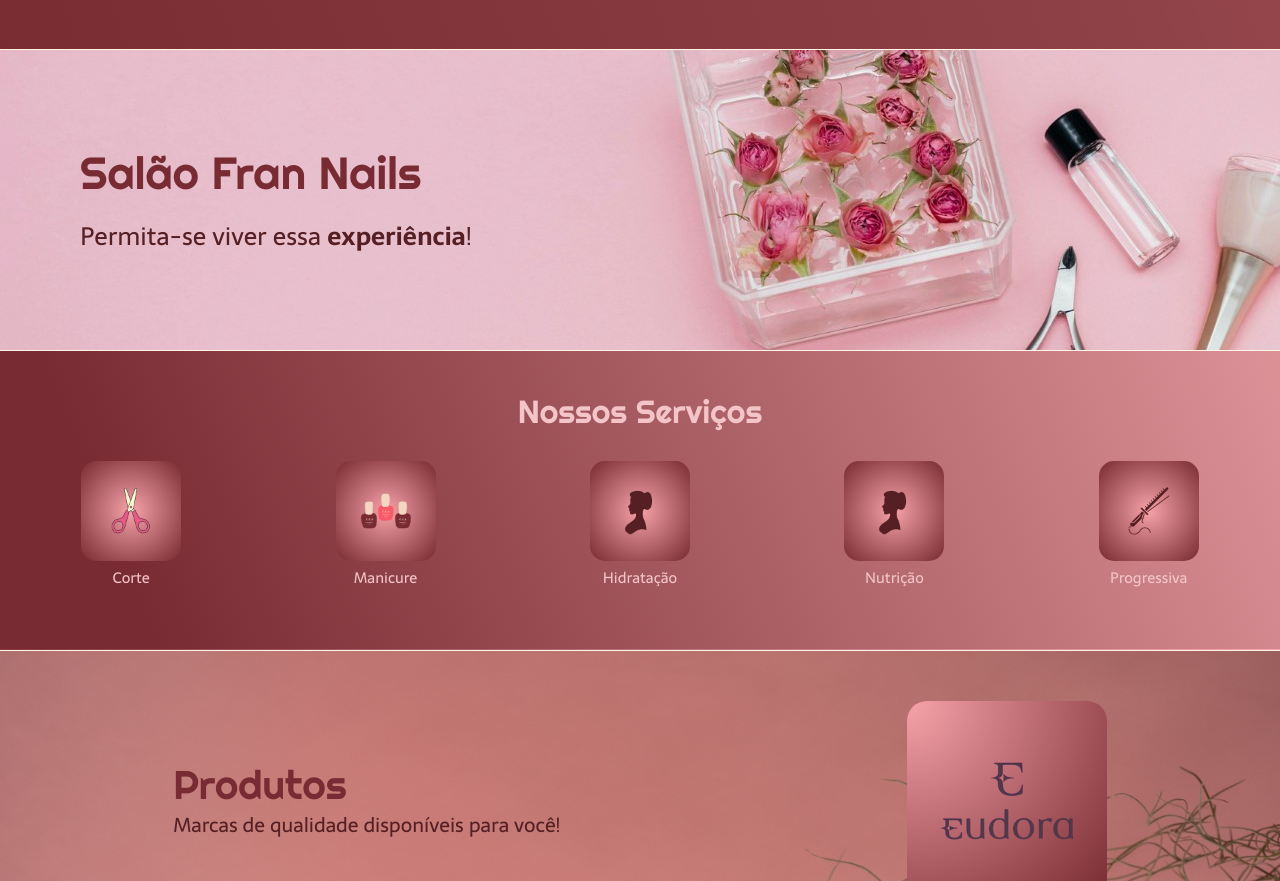
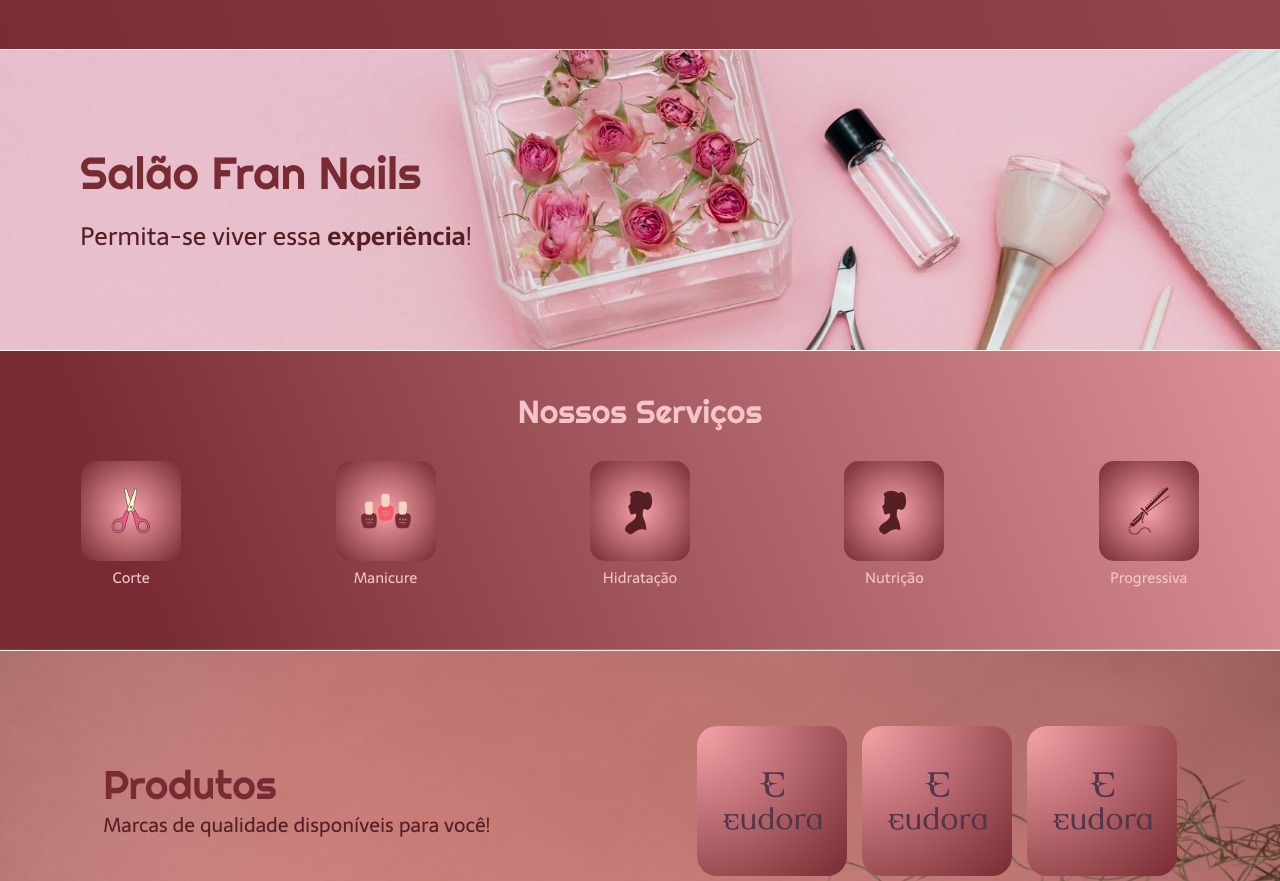
Before and after one commit to its-gabee/projeto-integrador, a plain HTML site: page index4.html in a window 1280 px wide. Shown: the part 151-1032 px from the top of the page. Drawn offline with Linux system fonts and the light colour scheme.

Commit message:
atualizacoes

```diff
--- /dev/null
+++ b/estilo/style-servicos.css
@@ -0,0 +1 @@
+@charset "UTF-8";
--- a/estilo/style4.css
+++ b/estilo/style4.css
@@ -83,7 +83,8 @@ nav a:hover{
 
 .section-home{
     background-image: url(../imagens/fundo-home.jpg);
-    background-position: left top;
+    background-position: top right;
+    background-attachment: fixed;
     height: 300px;
     display: flex;
     gap: 15px;
@@ -151,6 +152,7 @@ nav a:hover{
 .section-produtos{
     border-top: 0.4px solid #fff2e7;
     background-image: url(../imagens/fundo-4.jpg);
+    background-attachment: fixed;
     background-size: cover;
     height: 300px;
     display: flex;
@@ -171,9 +173,16 @@ nav a:hover{
     font-size: 20px;
 }
 
-#foto-produtos{
-    height: 200px;
+.container-fotos-prod{
+    display: flex;
+    flex-flow: row nowrap;
+    justify-content: center;
+    gap: 15px;
+}
+.foto-produtos{
+    height: 150px;
     border-radius: 20px;
+
 }
 
 .section-dicas{
--- a/index4.html
+++ b/index4.html
@@ -58,7 +58,11 @@
                 <h3 id="titulo-produtos">Produtos</h3>
                 <p id="paragrafo-produtos">Marcas de qualidade disponíveis para você!</p>
             </div>
-            <img src="imagens/produtos.png" alt="produtos" id="foto-produtos">
+            <div class="container-fotos-prod">
+                <img src="imagens/produtos.png" alt="produtos" class="foto-produtos">
+                <img src="imagens/produtos.png" alt="produtos" class="foto-produtos">
+                <img src="imagens/produtos.png" alt="produtos" class="foto-produtos">
+            </div>
         </section>
 
         <section class="section-dicas" id="link-dicas">
```
Also changed, not shown: servicos.html (added, +21 -0 lines), imagens/fundo-sla.jpg (added), imagens/servicos-pag.jpg (added).
